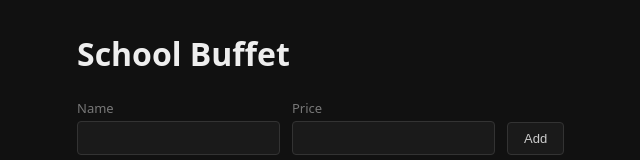
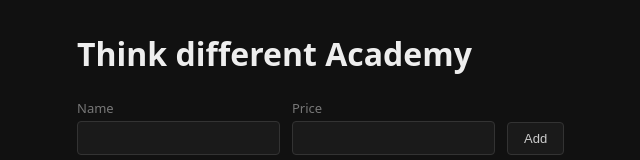
Before and after one commit to NoeThaKatze/Tour-de-App, a Vue app in the folder frontend/: page / in a window 1280 px wide. Shown: the top 160 px of the page, without its empty margins (235-875 px from the left). Built offline with nearby package versions, Linux system fonts and the light colour scheme; no server answers.

Commit message:
test: maybe gonna do something

```diff
--- a/frontend/src/App.vue
+++ b/frontend/src/App.vue
@@ -44,7 +44,7 @@ function handleCancel() {
 
 <template>
   <div>
-    <h1>School Buffet</h1>
+    <h1>Think different Academy</h1>
 
     <ProductForm
       :initial="editingProduct"
```
Also changed, not shown: 1 other file (tests, documents, lock files or other folders).
